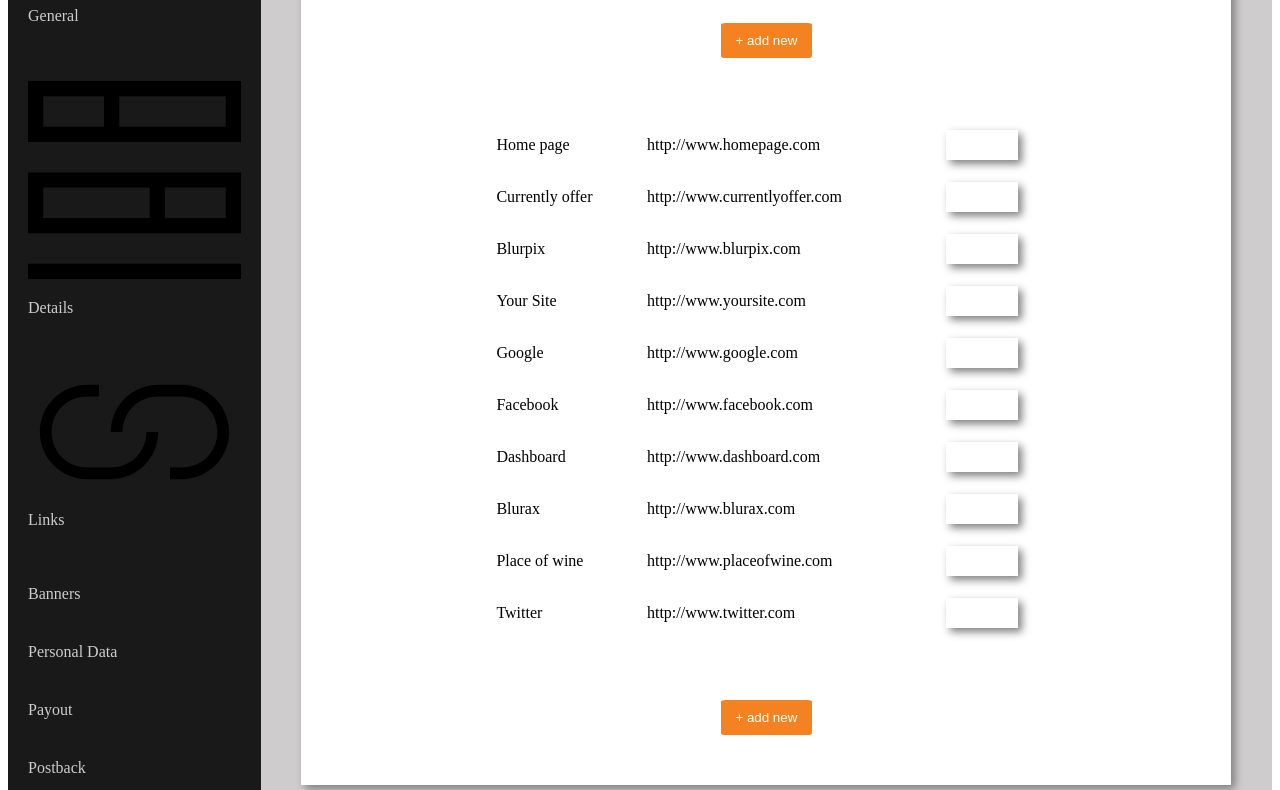
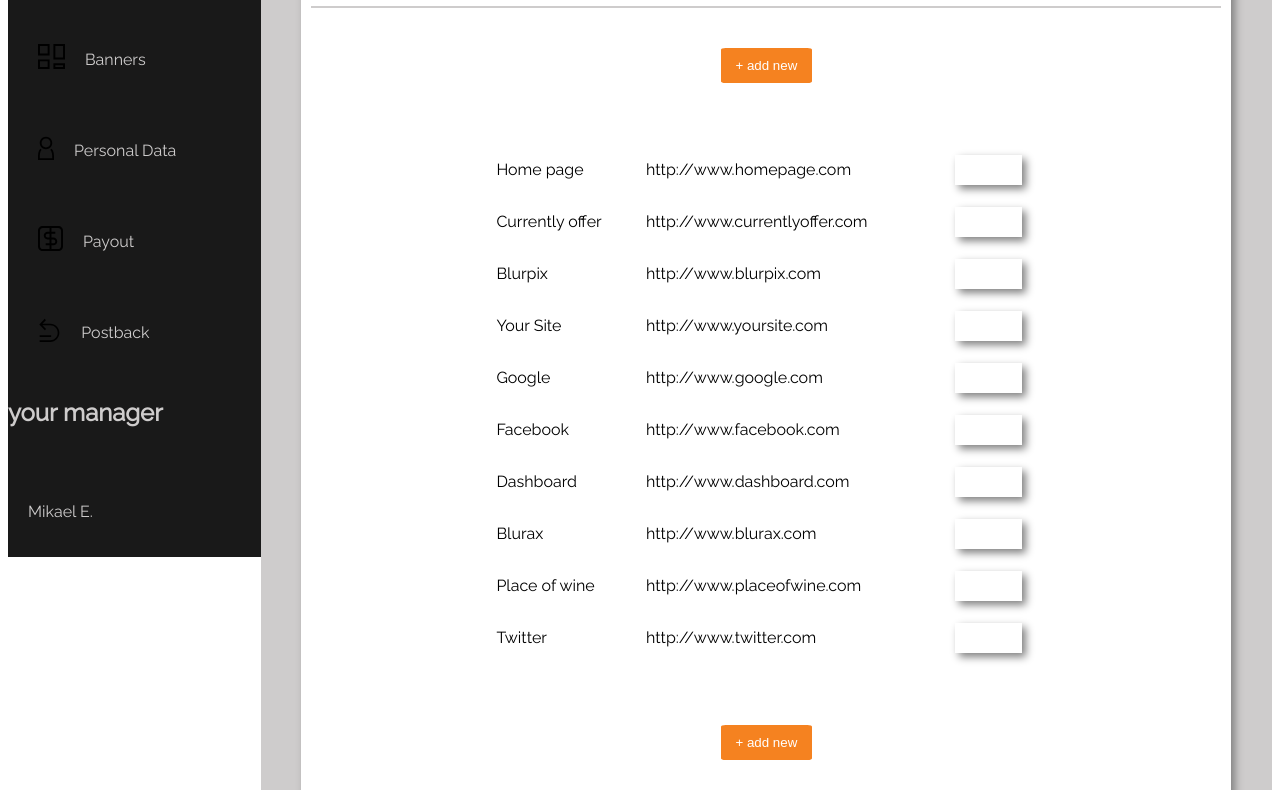
Before and after one commit to KatarzynaKosmicka/kodillazadanie, a website: page index.html in a window 1280 px wide. Shown: the part 387-1177 px from the top of the page. Drawn offline with Linux system fonts and the light colour scheme.

Commit message:
style sidebar

```diff
--- a/index.html
+++ b/index.html
@@ -2,7 +2,8 @@
 <html>
      <head>
 	 <link rel="stylesheet" href="style.css" type="text/css" />
-	 <link href="https://fonts.googleapis.com/css?family=Gloria+Hallelujah&display=swap" rel="stylesheet">
+	 <link href="https://fonts.googleapis.com/css?family=Gloria+Hallelujah|Raleway&display=swap" rel="stylesheet">
+	 <script src="https://kit.fontawesome.com/3ec03f8558.js"></script>
      </head>
      <body>
      	<div class="container">
@@ -19,15 +20,31 @@
      				<img src="images/icons/details.svg">
      				<p>Details<p>
      			</div>
-     			<div>
+     			<div class="sidebar-tab">
      				<img src="images/icons/links.svg">
      				<p>Links</p>
      			</div>
-     			<div>Banners</div>
-     			<div>Personal Data</div>
-     			<div>Payout</div>
-     			<div>Postback</div>
+     			<div class="sidebar-tab">
+     				<img src="images/icons/banners.svg">
+     				<p>Banners</p>
+     			</div>
+     			<div class="sidebar-tab">
+     				<img src="images/icons/personaldata.svg">
+     				<p>Personal Data</p>
+     			</div>
+     			<div class="sidebar-tab">
+     				<img src="images/icons/payout.svg">
+     				<p>Payout</p>
+     			</div>
+     			<div class="sidebar-tab">
+     				<img src="images/icons/postback.svg">
+     				<p>Postback</p>
+     			</div>
      			<h2>your manager</h2>
+     			<div class="manager">
+     				<img src="">
+     				<p>Mikael E.</p>
+     			</div>
      		</div>
      		<div class="main">
      			<div class="topbar">
@@ -51,12 +68,15 @@
      				<h1>general statistics</h1>
      				<div class="line">
      				</div>
+     				<div class="calendar">
      					<table>
      						<tr>
      							<td>15.05.2016</td>
      							<td>15.05.2016</td>
      						</tr>
      					</table>
+     					<img src="images/icons/refresh.svg">
+     				</div>
      				<div class="line">
      				</div>
      			</div>
--- a/style.css
+++ b/style.css
@@ -1,6 +1,7 @@
 .container {
 	display: flex;
 	flex-direction: row;
+	font-family: 'Raleway', sans-serif;
 }
 
 .sidebar {
@@ -21,6 +22,28 @@
 	flex-direction: row;
 	color: white;
 	font-family: 'Gloria Hallelujah', cursive;
+	font-size: 12px;
+}
+
+.sidebar-top i {
+	color: lightgrey;
+	font-size: 30px;
+	float: right;
+}
+
+.sidebar-tab {
+	display: flex;
+	flex-direction: row;
+}
+
+.sidebar-tab p {
+	margin-left: 10px;
+}
+
+.sidebar-tab img {
+	height: 25px;
+	padding: 10px;
+	fill: white;
 }
 
 .main {
@@ -38,6 +61,11 @@
 	width: 90%;
 	box-shadow: 4px 4px 8px grey;
 	padding: 10px;
+}
+
+.calendar img {
+	background-color: rgb(245,130,32);
+	height: 20px;
 }
 
 .links {
```
Lines whose indentation alone changed are shown as unchanged.
